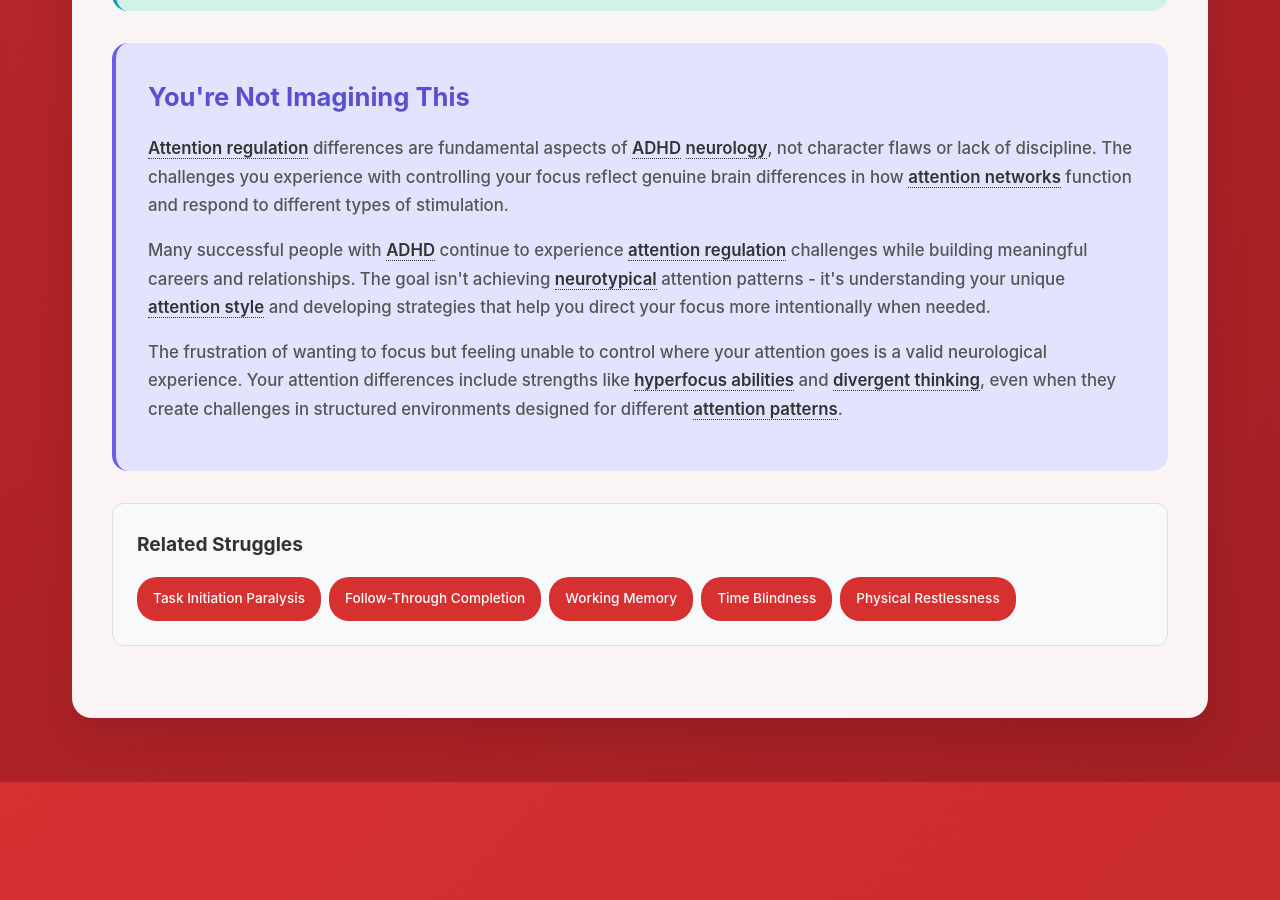
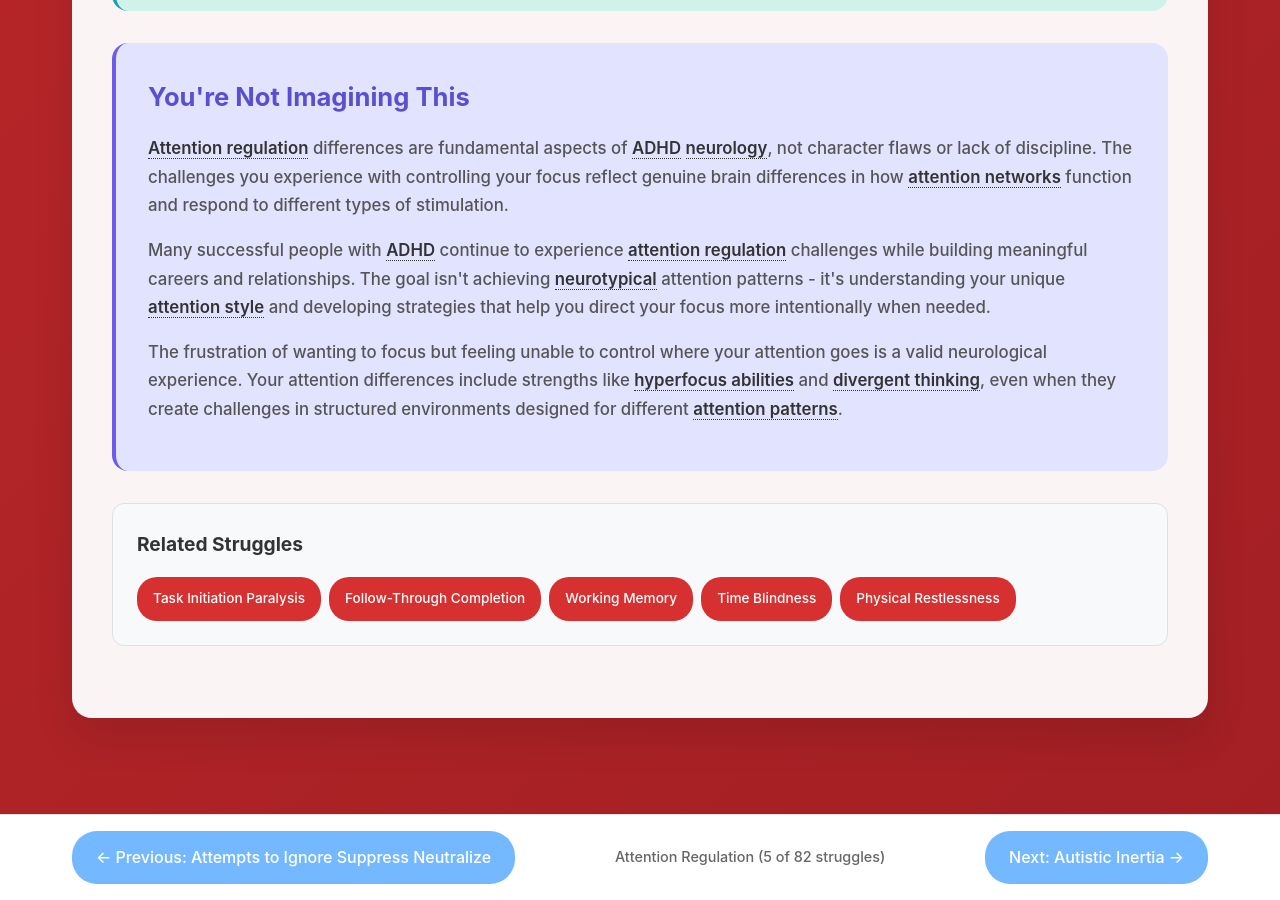
Before and after one commit to neurodivergent-survival-guide/neurodivergent-survival-guide, a Jekyll site: the page built from struggles/attention-regulation.html, in a window 1280 px wide and 900 px high, scrolled down 3965 px. Built offline with Jekyll 4.4.1, drawn with Linux system fonts in a browser that asks for light colours; before the commit the page ends 4747 px from its top, so only the background shows below that.

Commit message:
Update attention-regulation.html

```diff
--- a/struggles/attention-regulation.html
+++ b/struggles/attention-regulation.html
@@ -1,6 +1,7 @@
 ---
-layout: default
+layout: struggle
 title: "Attention Regulation"
+slug: attention-regulation
 ---
 <!-- struggles/attention-regulation.html -->
 <style>
```
